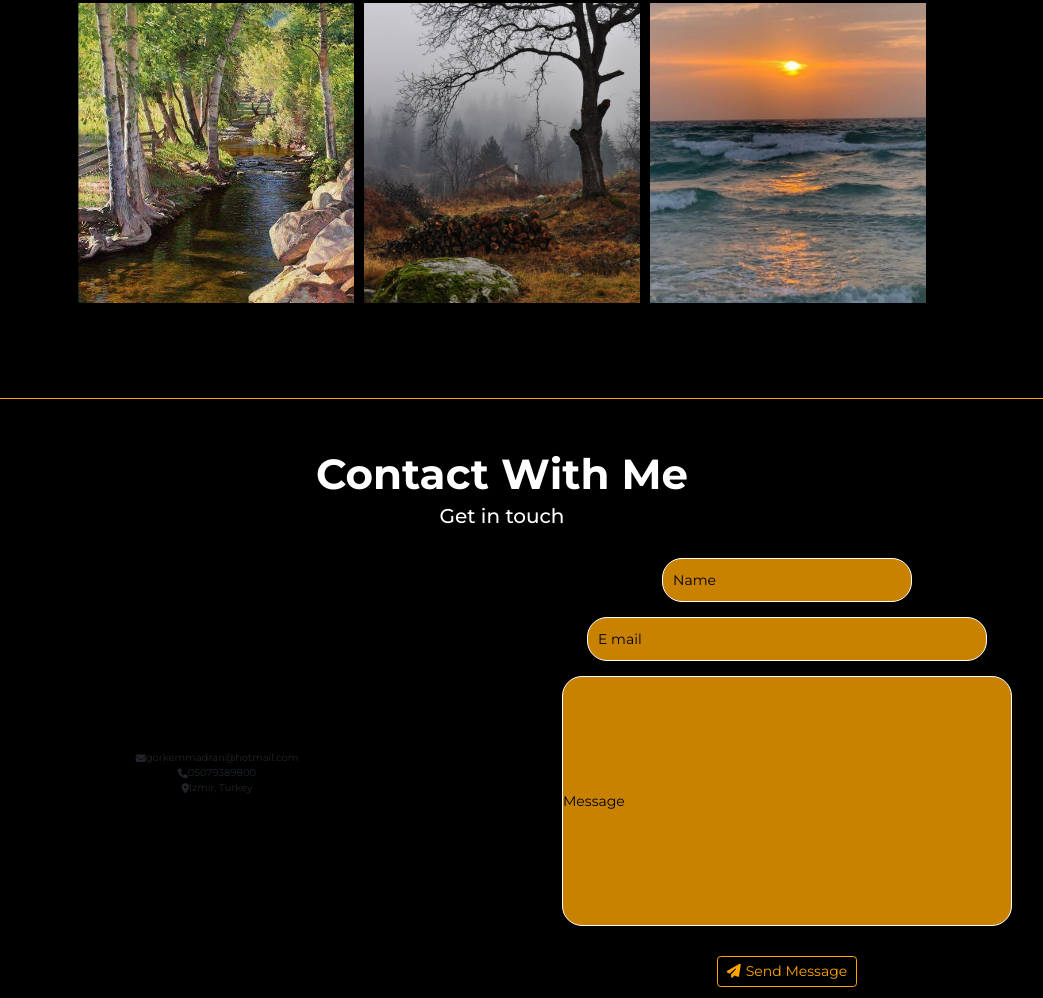
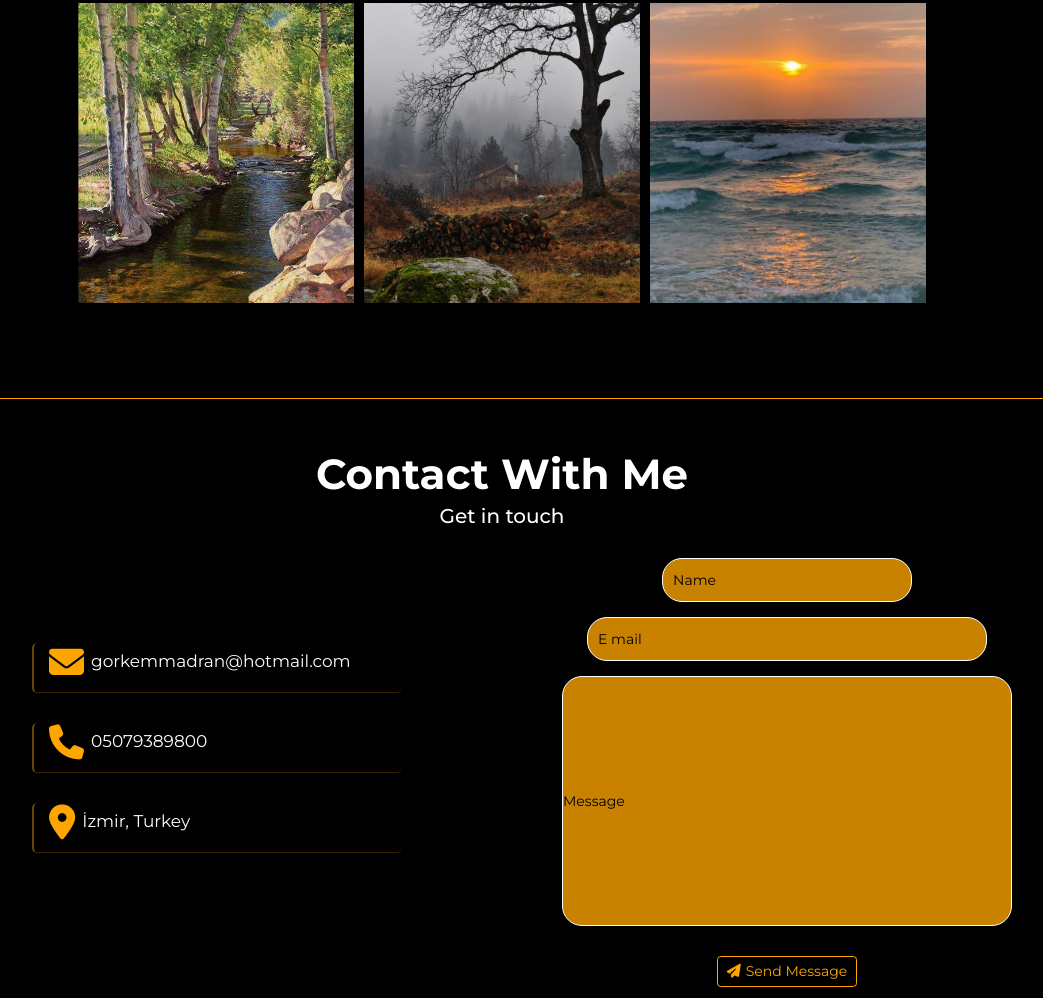
Before and after one commit to gorkemmadran/Personal-Website-Bootstrap5, a plain HTML site: page index.html in a window 1280 px wide. Shown: the part 2402-3400 px from the top of the page, without its empty margins (138-1181 px from the left). Drawn offline with nearby package versions, Linux system fonts and the light colour scheme.

Commit message:
contact-area-information-added

```diff
--- a/index.html
+++ b/index.html
@@ -222,18 +222,18 @@
             <h1 class="text-center text-white ">Contact With Me</h2>
                 <h4 class="text-center text-white">Get in touch</h3>
             <div class="row mt-5 ">
-                <div class="col-6 d-flex align-items-center justify-content-center flex-column  ">
-                    <div class="d-flex align-items-center justify-content-center ">
-                        <i class="fas fa-envelope"></i>
-                        <p class="m-0 p-0">gorkemmadran@hotmail.com</p>
+                <div class="col-6 contact-information d-flex flex-column align-items-center  justify-content-center    ">
+                    <div class="d-flex mt-5 contact-item align-items-center justify-content-start ">
+                        <i class="fas contact-icon fa-envelope"></i>
+                        <p class="m-0 contact-p p-0">gorkemmadran@hotmail.com</p>
                     </div>
-                    <div class="d-flex align-items-center justify-content-center ">
-                        <i class="fas fa-phone"></i>
-                        <p class="m-0 p-0">05079389800</p>
+                    <div class="d-flex mt-5  contact-item align-items-center justify-content-start ">
+                        <i class="fas contact-icon fa-phone"></i>
+                        <p class="m-0 contact-p p-0">05079389800</p>
                     </div>
-                    <div class="d-flex align-items-center justify-content-center ">
-                        <i class="fas fa-map-marker-alt"></i>
-                        <p class="m-0 p-0">İzmir, Turkey</p>
+                    <div class="d-flex mt-5 contact-item align-items-center justify-content-start ">
+                        <i class="fas contact-icon fa-map-marker-alt"></i>
+                        <p class="m-0 contact-p p-0">İzmir, Turkey</p>
                     </div>
                 </div>
                 <div class="col-6 d-flex  align-items-center justify-content-center flex-column">
--- a/style.css
+++ b/style.css
@@ -322,3 +322,25 @@ color: black!important;
 .send-btn i{
   margin-right: 5px;
 }
+.contact .contact-icon{
+  font-size: 3.5rem;
+  color: orange;
+  margin-right: 7px;
+}
+.contact .contact-p{
+  color: white;
+  font-size:1.7rem;
+}
+.contact-item{
+border-bottom: 1px solid rgba(255, 166, 0, 0.21);
+padding-bottom: 10px;
+border-left: 2px solid rgba(255, 166, 0, 0.42);
+padding-left: 15px;
+text-align: left;
+width: 370px;
+height: 50px;
+border-radius: 5px;
+}
+.contact-information{
+  margin-bottom: 80px;
+}
```
